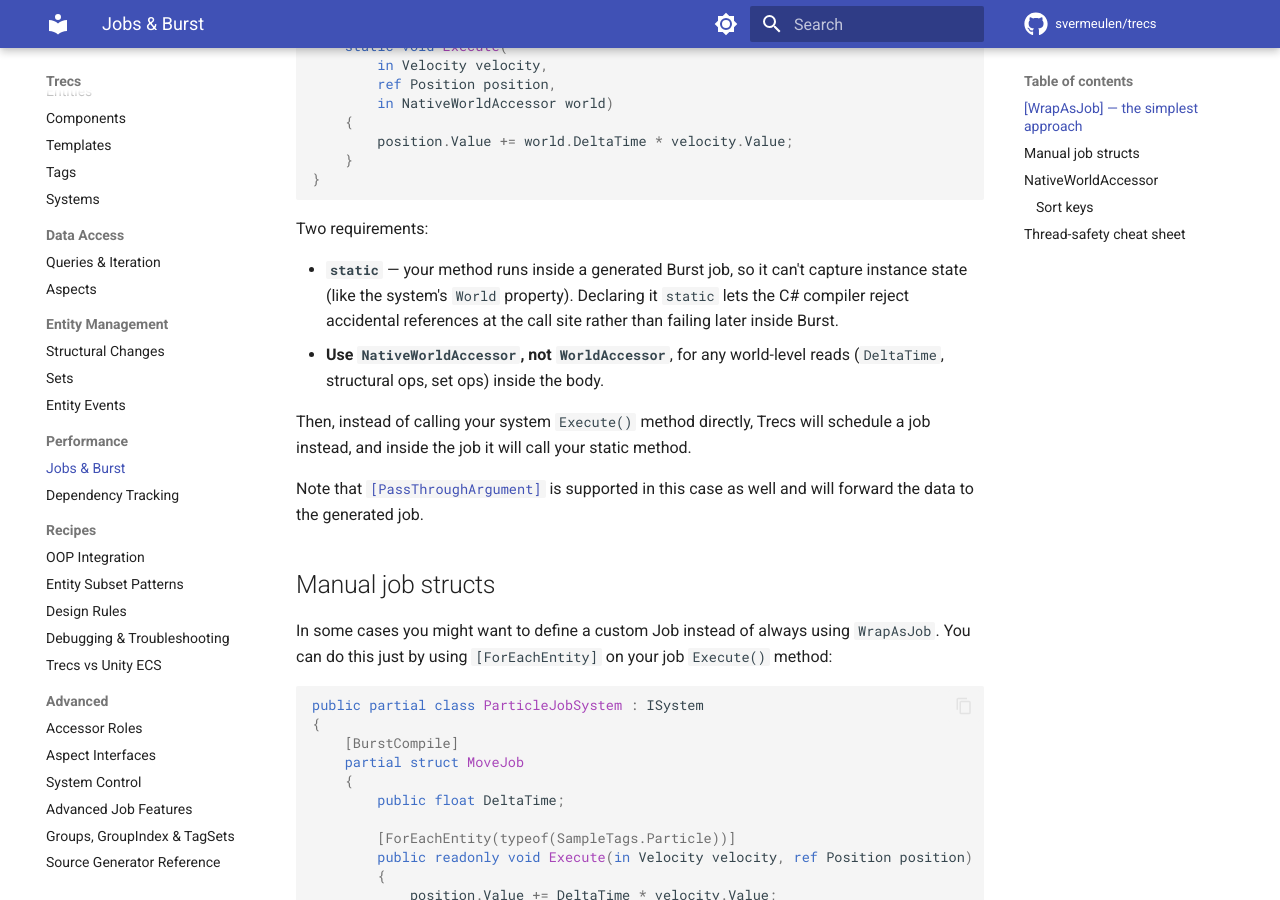
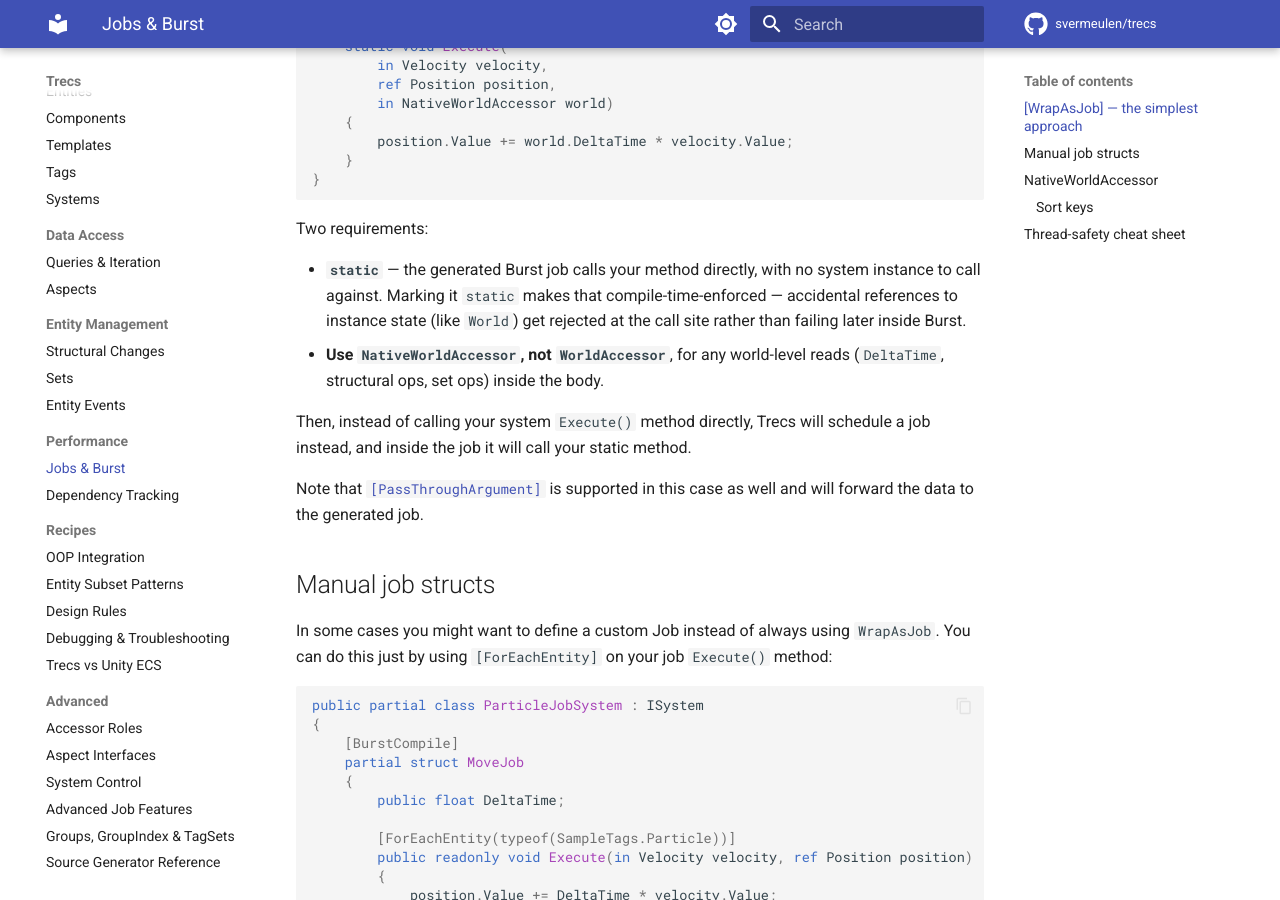
Before and after one commit to svermeulen/trecs, an MkDocs documentation site: the page built from docs/performance/jobs-and-burst.md, in a window 1280 px wide and 900 px high, scrolled down 490 px. Built offline with MkDocs 1.6.1 and Material for MkDocs 9.7.7, drawn with Linux system fonts in a browser that asks for light colours; comment, search, counter and statistics services are not loaded.

Commit message:
Docs: precise wording on why [WrapAsJob] requires static
Said 'your method runs inside a generated Burst job' which fudged
the relationship — the method is _called by_ the generated job's
Execute, not a section of code inside it. Reworded to spell out
the actual reason static is required: the job has no system
instance to call the method against.

Co-Authored-By: Claude <noreply@anthropic.com>

```diff
--- a/docs/performance/jobs-and-burst.md
+++ b/docs/performance/jobs-and-burst.md
@@ -23,7 +23,7 @@ public partial class ParticleMoveSystem : ISystem
 
 Two requirements:
 
-- **`static`** — your method runs inside a generated Burst job, so it can't capture instance state (like the system's `World` property). Declaring it `static` lets the C# compiler reject accidental references at the call site rather than failing later inside Burst.
+- **`static`** — the generated Burst job calls your method directly, with no system instance to call against. Marking it `static` makes that compile-time-enforced — accidental references to instance state (like `World`) get rejected at the call site rather than failing later inside Burst.
 - **Use `NativeWorldAccessor`, not `WorldAccessor`**, for any world-level reads (`DeltaTime`, structural ops, set ops) inside the body.
 
 Then, instead of calling your system `Execute()` method directly, Trecs will schedule a job instead, and inside the job it will call your static method.
```
